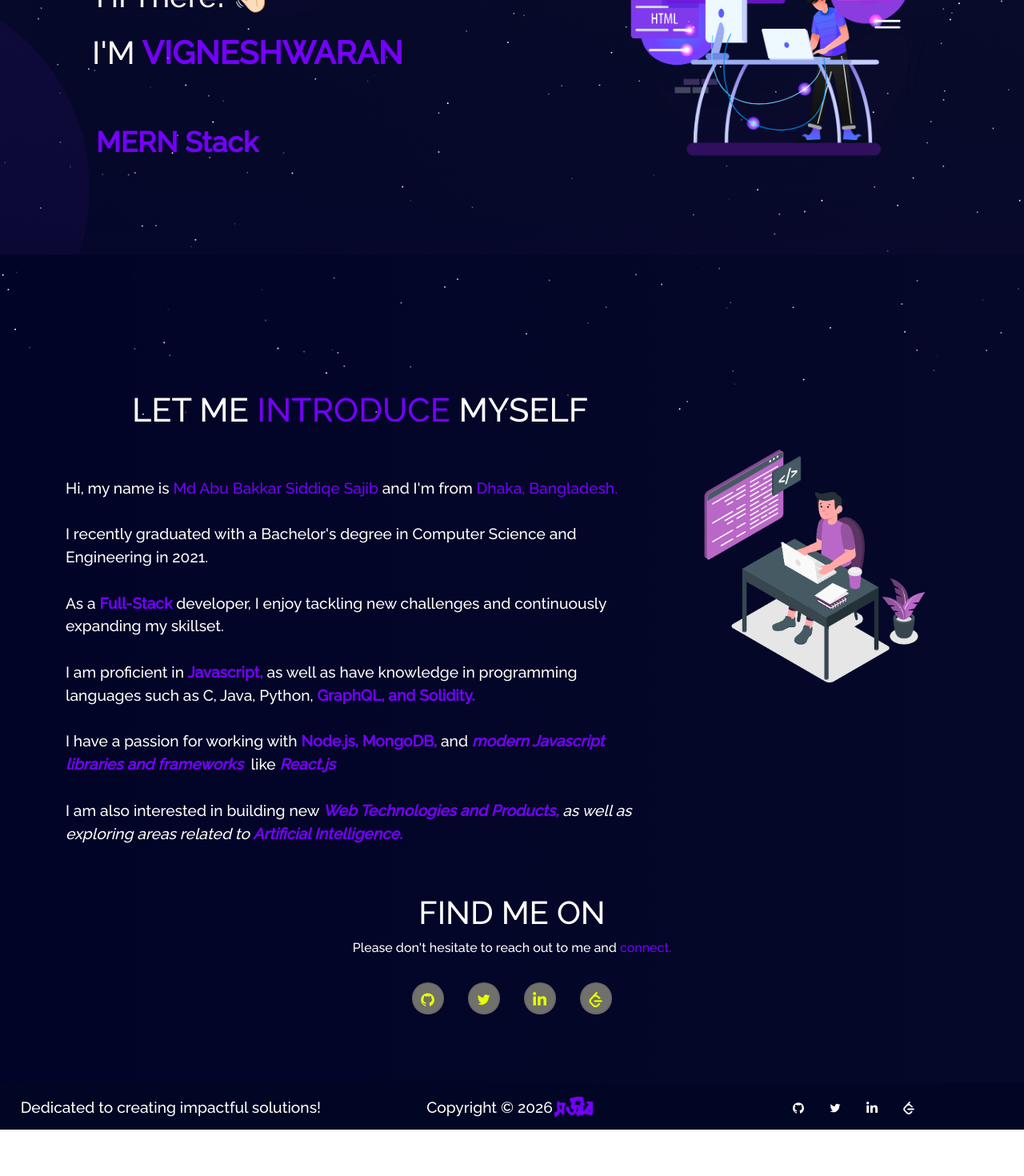
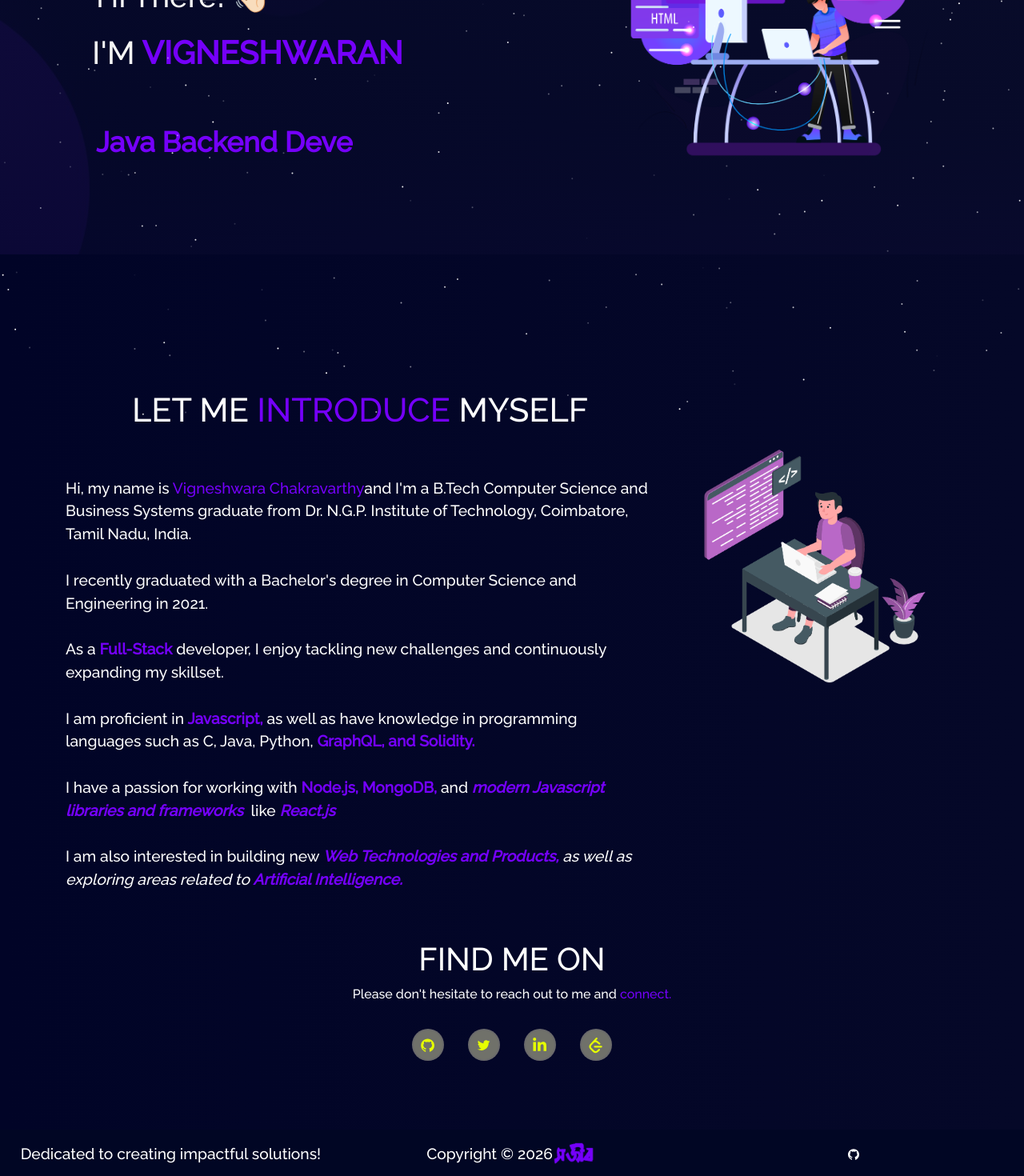
Before and after one commit to VIGGY2582/Portfolio, a React (Create React App) app: page / in a window 1280 px wide. Shown: the part 281-1751 px from the top of the page at 80% size. Before the commit the page ends 1693 px from the top, so only its background shows below. Built offline with nearby package versions, Linux system fonts and the light colour scheme.

Commit message:
Basic Information

```diff
--- a/src/components/Footer/Footer.jsx
+++ b/src/components/Footer/Footer.jsx
@@ -25,46 +25,13 @@ const Footer = () => {
             <ul className="footer-icons">
                 <li className="social-icons">
                   <a
-                  href="https://github.com/19sajib"
+                    href="https://github.com/VIGGY2582"
                     style={{ color: "white" }}
                     target="_blank"
                     rel="noopener noreferrer"
                     aria-label="github"
                   >
                     <AiFillGithub />
-                </a>
-              </li>
-              <li className="social-icons">
-                <a
-                  href="https://twitter.com/19sajib"
-                  style={{ color: "white" }}
-                  target="_blank"
-                  rel="noopener noreferrer"
-                  aria-label="twitter"
-                >
-                  <AiOutlineTwitter />
-                </a>
-              </li>
-              <li className="social-icons">
-                <a
-                  href="https://www.linkedin.com/in/19sajib/"
-                  style={{ color: "white" }}
-                  target="_blank"
-                  rel="noopener noreferrer"
-                  aria-label="linkedin"
-                >
-                  <FaLinkedinIn />
-                </a>
-              </li>
-              <li className="social-icons">
-                <a
-                  href="https://leetcode.com/19sajib/"
-                  style={{ color: "white" }}
-                  target="_blank"
-                  rel="noopener noreferrer"
-                  aria-label="leetcode"
-                >
-                  <SiLeetcode />
                   </a>
                 </li>
             </ul>
--- a/src/components/Home/About.jsx
+++ b/src/components/Home/About.jsx
@@ -21,8 +21,8 @@ const About = () => {
                   LET ME <span className="yellow"> INTRODUCE </span> MYSELF
                 </h1>
                 <p className="home-about-body">
-                 Hi, my name is <span className="yellow">Md Abu Bakkar Siddiqe Sajib </span>
-                 and I'm from <span className="yellow"> Dhaka, Bangladesh.</span>
+                  Hi, my name is <span className="yellow">Vigneshwara Chakravarthy</span>
+                  and I'm a B.Tech Computer Science and Business Systems graduate from Dr. N.G.P. Institute of Technology, Coimbatore, Tamil Nadu, India.
                 <br />
                 <br />
                 I recently graduated with a Bachelor's degree in Computer Science and Engineering in 2021.
--- a/src/components/Home/Type.jsx
+++ b/src/components/Home/Type.jsx
@@ -6,10 +6,9 @@ const Type = () => {
         <Typewriter
           options={{
             strings: [
-              "MERN Stack Developer",
-              "Passionate Blockchain Enthusiast",
-              "Committed Open Source Contributor",
-              "Effective Problem Solver"
+              "Java Backend Developer",
+              "Full Stack Developer",
+              "Cloud Enthusiast"
             ],
             autoStart: true,
             loop: true,
--- a/src/components/Skillset/Techstack.jsx
+++ b/src/components/Skillset/Techstack.jsx
@@ -1,55 +1,75 @@
 import React from "react";
 import { Col, Row } from "react-bootstrap";
-import {
-  DiJavascript1,
-  DiReact,
-  DiNodejs,
-  DiGit,
-} from "react-icons/di";
-import {
-  SiMaterialui,
-  SiGraphql,
-  SiSolidity,
-  SiRedux,
-  SiMongodb,
-  SiHtml5
-} from "react-icons/si";
+import { DiJava, DiJavascript1, DiNodejs, DiGit, DiDocker } from "react-icons/di";
+import { SiSpringboot, SiPostgresql, SiHtml5, SiCss3, SiBootstrap, SiMongodb, SiGolang, SiJwt, SiGit, SiPostman } from "react-icons/si";
+import { FaReact, FaJava } from "react-icons/fa";
+
+// Skill categories based on user-provided list
+const categories = [
+  {
+    title: "Languages",
+    items: [
+      { icon: <FaJava />, label: "Java" },
+      { icon: <DiJavascript1 />, label: "JavaScript" },
+      { icon: <SiGolang />, label: "Golang" },
+      { icon: <DiDocker />, label: "C" }, // using Docker icon as placeholder for C
+      { icon: <SiMongodb />, label: "SQL" }, // MongoDB icon used as generic database icon for SQL
+    ],
+  },
+  {
+    title: "Frontend",
+    items: [
+      { icon: <FaReact />, label: "React.js" },
+      { icon: <SiHtml5 />, label: "HTML5" },
+      { icon: <SiCss3 />, label: "CSS3" },
+      { icon: <SiBootstrap />, label: "Bootstrap" },
+    ],
+  },
+  {
+    title: "Backend",
+    items: [
+      { icon: <SiSpringboot />, label: "Spring Boot" },
+      { icon: <DiNodejs />, label: "Node.js" },
+      { icon: <DiDocker />, label: "Golang" },
+      { icon: <SiJwt />, label: "REST APIs" },
+      { icon: <SiJwt />, label: "JWT Authentication" },
+    ],
+  },
+  {
+    title: "Database",
+    items: [
+      { icon: <SiPostgresql />, label: "PostgreSQL" },
+    ],
+  },
+  {
+    title: "Tools",
+    items: [
+      { icon: <DiGit />, label: "Git" },
+      { icon: <SiGit />, label: "GitHub" },
+      { icon: <DiDocker />, label: "Docker" },
+      { icon: <SiPostman />, label: "Postman" },
+    ],
+  },
+];
 
 const Techstack = () => {
   return (
-    <Row style={{ justifyContent: "center", paddingBottom: "50px" }}>
-      <Col xs={4} md={2} className="tech-icons">
-        <SiHtml5 />
-      </Col>
-      <Col xs={4} md={2} className="tech-icons">
-        <DiJavascript1 />
-      </Col>
-      <Col xs={4} md={2} className="tech-icons">
-        <DiNodejs />
-      </Col>
-      <Col xs={4} md={2} className="tech-icons">
-        <DiReact />
-      </Col>
-      <Col xs={4} md={2} className="tech-icons">
-        <SiRedux />
-      </Col>
-      <Col xs={4} md={2} className="tech-icons">
-        <SiMongodb />
-      </Col>
-      <Col xs={4} md={2} className="tech-icons">
-        <SiGraphql />
-      </Col>
-      <Col xs={4} md={2} className="tech-icons">
-        <SiSolidity />
-      </Col>
-      <Col xs={4} md={2} className="tech-icons">
-        <SiMaterialui />
-      </Col>
-      <Col xs={4} md={2} className="tech-icons">
-        <DiGit />
-      </Col>
-    </Row>
+    <div className="techstack-section" style={{ paddingBottom: "50px" }}>
+      {categories.map((cat, idx) => (
+        <div key={idx} style={{ marginBottom: "30px" }}>
+          <h4 className="tech-category-title">{cat.title}</h4>
+          <Row className="justify-content-center">
+            {cat.items.map((skill, i) => (
+              <Col xs={4} md={2} className="tech-icons" key={i} style={{ textAlign: "center", marginBottom: "15px" }}>
+                {skill.icon}
+                <p style={{ fontSize: "0.75rem", marginTop: "5px" }}>{skill.label}</p>
+              </Col>
+            ))}
+          </Row>
+        </div>
+      ))}
+    </div>
   );
-}
+};
 
 export default Techstack;
```
Lines whose indentation alone changed are shown as unchanged.
